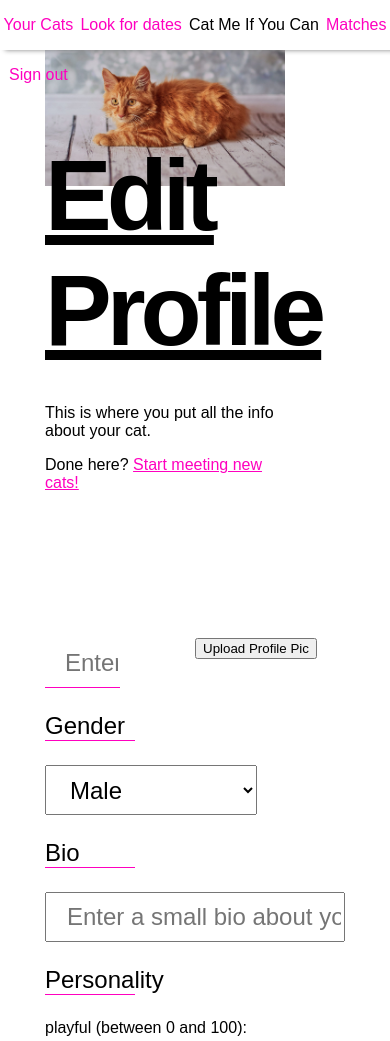
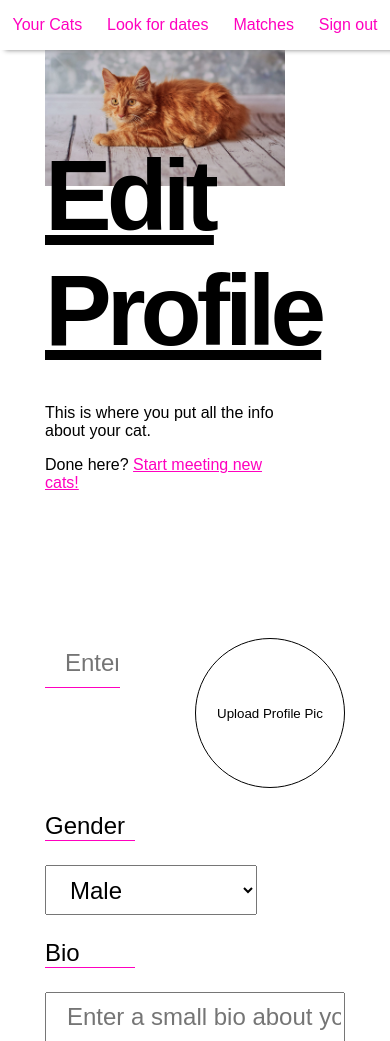
Before and after one commit to Cat-Me-If-You-Can/Website, a PHP site: page /editprofile.php in a window 390 px wide. Shown: the top 1041 px of the page. Run offline with PHP 8.4, Linux system fonts and the light colour scheme; the visitor is signed in with stand-in values (Sample User, id 1); data that the repository does not hold is empty.

Commit message:
Making all navbars properly responsive

```diff
--- a/editprofile.php
+++ b/editprofile.php
@@ -49,7 +49,7 @@
 <div class="header">
         <p><a href="profile.php">Your Cats</a></p>
         <p><a href="viewpotentials.php">Look for dates</a></p>
-        <p>Cat Me If You Can</p>
+        <p id="cmiyc">Cat Me If You Can</p>
         <p><a href="matches.php">Matches</a></p>
         <p><a href="logout.php">Sign out</a></p>
 </div>
@@ -69,7 +69,7 @@
             <div class="profileHeader">
                 <div class="profileName"><input class="profileNameEntry" placeholder="Enter cat's name" type="text" name="name" value="<?php echo $name;?>"></div>
                 <div class="profilePic">
-                    <input type="button" value="Upload Profile Pic" onclick="document.getElementById('file').click();">
+                    <input id="uploadButton" type="button" value="Upload Profile Pic" onclick="document.getElementById('file').click();">
                     <input type="file" style="display:none;" id="file" name="uploadfile">
                 </div>
             </div>
--- a/matches.php
+++ b/matches.php
@@ -45,7 +45,7 @@
     <div class="header">
         <p><a href="profile.php">Your Cats</a></p>
         <p><a href="viewpotentials.php">Look for dates</a></p>
-        <p>Cat Me If You Can</p>
+        <p id="cmiyc">Cat Me If You Can</p>
         <p><a href="matches.php">Matches</a></p>
         <p><a href="logout.php">Sign out</a></p>
 </div>
--- a/viewpotentials.php
+++ b/viewpotentials.php
@@ -162,7 +162,7 @@
 <div class="header">
         <p><a href="profile.php">Your Cats</a></p>
         <p><a href="viewpotentials.php">Look for dates</a></p>
-        <p>Cat Me If You Can</p>
+        <p id="cmiyc">Cat Me If You Can</p>
         <p><a href="matches.php">Matches</a></p>
         <p><a href="logout.php">Sign out</a></p>
 </div>
```
